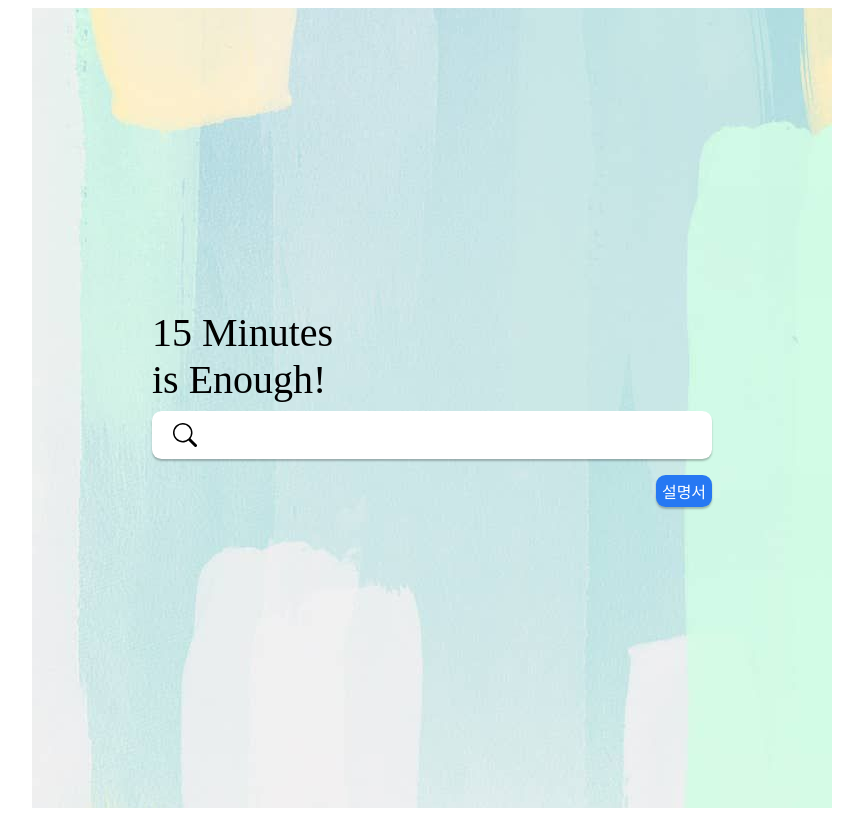
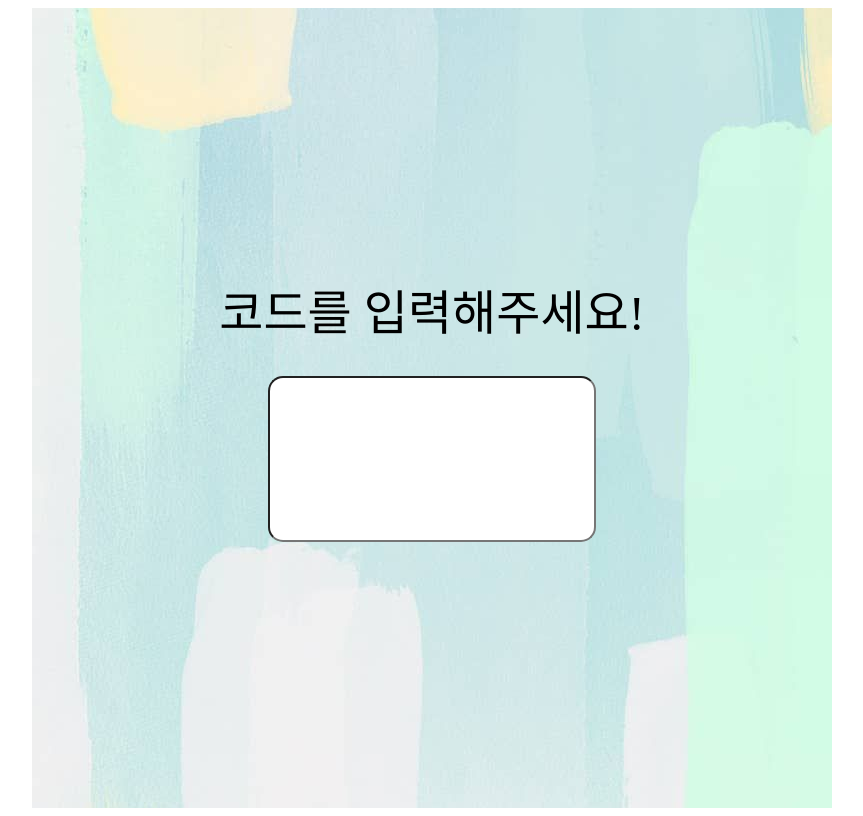
Before and after one commit to 42SeoulCoalitionhackthon2023/FrontPage, a Next.js app: page / in a window 1280 px wide. Shown: the whole page, without its empty margins (208-1071 px from the left). Built offline with nearby package versions, Linux system fonts and the light colour scheme; a web font is replaced by a local one.

Commit message:
코드 입력 구현

```diff
--- /dev/null
+++ b/components/LoginChecker.tsx
@@ -0,0 +1,45 @@
+import { useRouter } from "next/router";
+import { useEffect, useState } from "react";
+import styles from "../styles/components/loginchecker.module.scss";
+
+interface LoginCheckerProps {
+  children: React.ReactNode;
+}
+
+export default function LoginChecker({ children }: LoginCheckerProps) {
+  const [loggedIn, setLoggedIn] = useState<boolean>(false);
+  const [logginKey, setLogginKey] = useState<string>("");
+
+  const router = useRouter();
+
+  const inputHandler = (e: React.ChangeEvent<HTMLInputElement>) => {
+    const keyword = e.target.value;
+    setLogginKey(keyword);
+  };
+
+  useEffect(() => {
+    if (logginKey === "평가풍년") {
+      localStorage.setItem("15ME-token", logginKey);
+      router.replace(`/`);
+    }
+    if (localStorage.getItem("15ME-token")) {
+      setLoggedIn(true);
+    }
+  }, [logginKey]);
+
+  return loggedIn ? (
+    <>{children}</>
+  ) : (
+    <div className={styles.pageWrap}>
+      <div className={styles.background}>
+        <div className={styles.inputWrap}>
+          <div className={styles.text}>코드를 입력해주세요!</div>
+          <input
+            value={logginKey}
+            onChange={inputHandler}
+          />
+        </div>
+      </div>
+    </div>
+  );
+}
--- a/pages/_app.tsx
+++ b/pages/_app.tsx
@@ -1,3 +1,9 @@
+import LoginChecker from "components/LoginChecker";
+
 export default function App({ Component, pageProps }) {
-  return <Component {...pageProps} />;
+  return (
+    <LoginChecker>
+      <Component {...pageProps} />
+    </LoginChecker>
+  );
 }
--- /dev/null
+++ b/styles/components/loginchecker.module.scss
@@ -0,0 +1,35 @@
+.pageWrap {
+  max-width: 50rem;
+  min-height: calc(100vh - 8rem);
+  margin: 0 auto;
+
+  .background {
+    @include background;
+    display: flex;
+    align-items: center;
+    justify-content: center;
+  }
+
+  .inputWrap {
+    display: flex;
+    flex-direction: column;
+    justify-content: center;
+    align-items: center;
+  }
+
+  .text {
+    display: flex;
+    justify-content: center;
+    font-size: 3rem;
+    font-family: "HandFontT";
+    margin-bottom: 2rem;
+  }
+
+  input {
+    width: 20rem;
+    height: 10rem;
+    font-size: 5rem;
+    border-radius: 15px;
+    font-family: "HandFontT";
+  }
+}
```
